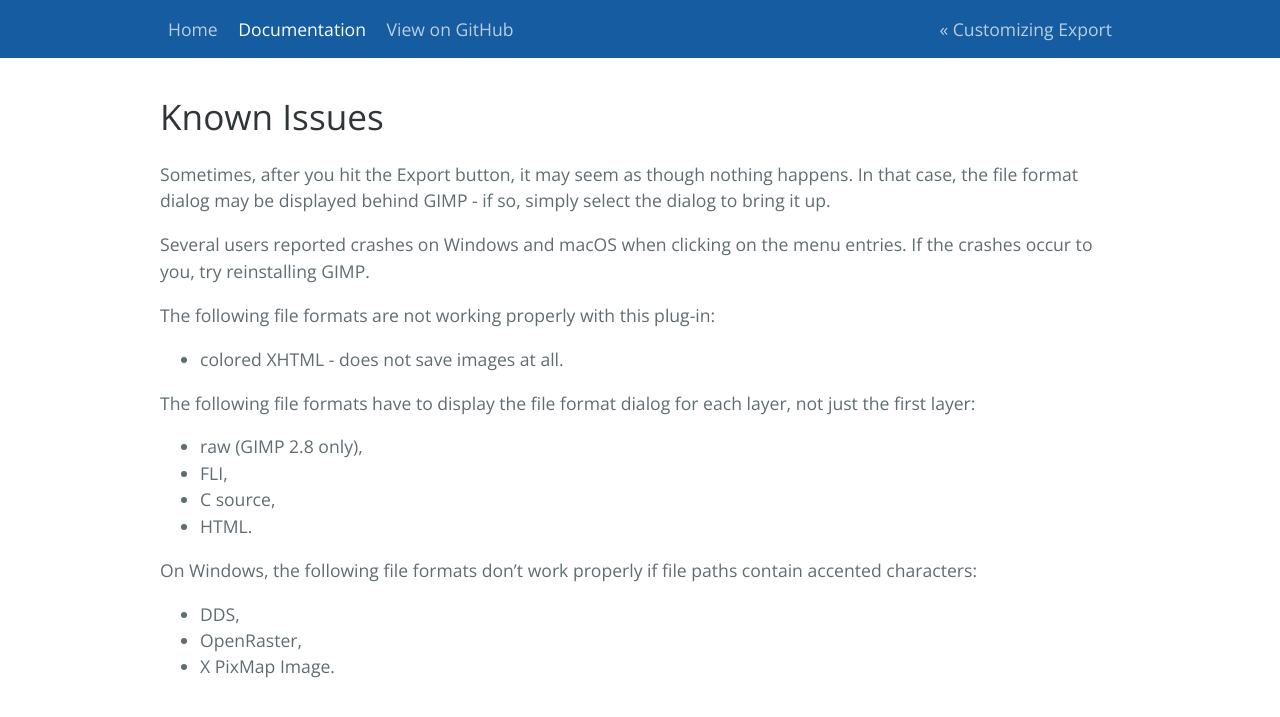
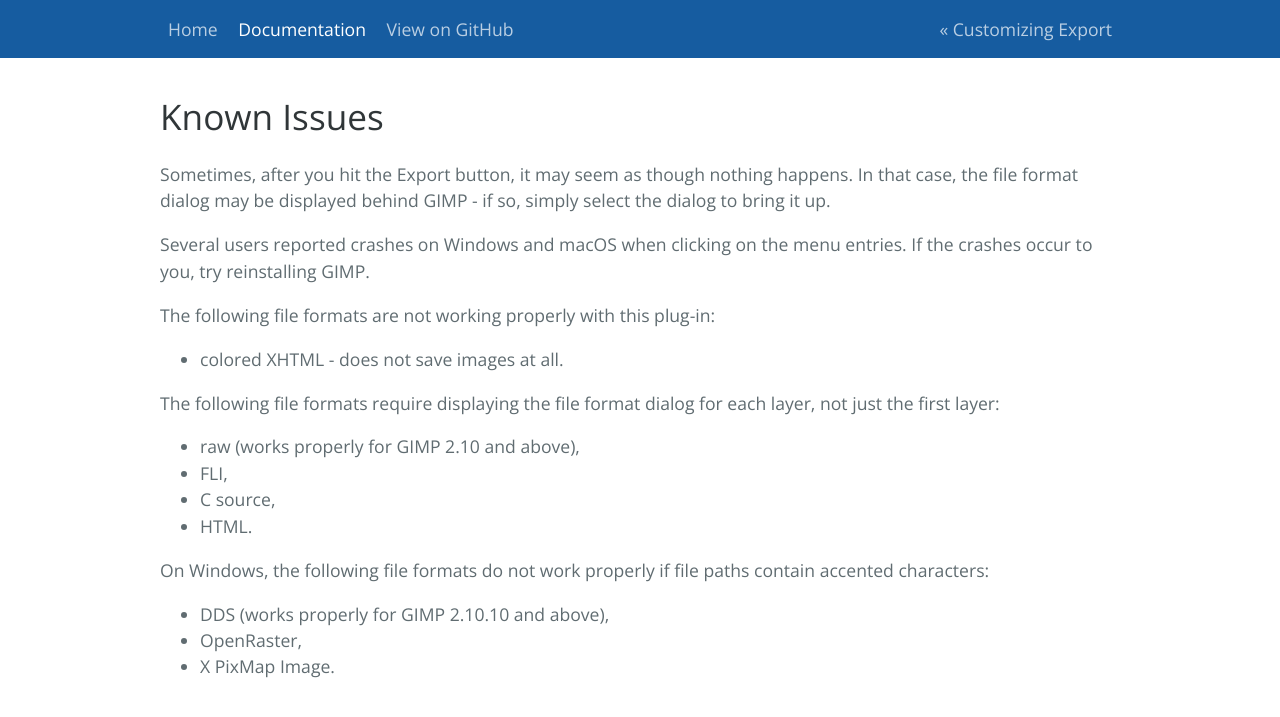
Before and after one commit to kamilburda/gimp-export-layers, a Jekyll site: the page built from dev/sections/Known-Issues.md, in a window 1280 px wide. Shown: the top 717 px of the page. Built offline with Jekyll 4.4.1, drawn with Linux system fonts in a browser that asks for light colours.

Commit message:
Update known issues

```diff
--- a/dev/sections/Known-Issues.md
+++ b/dev/sections/Known-Issues.md
@@ -16,13 +16,13 @@ If the crashes occur to you, try reinstalling GIMP.
 The following file formats are not working properly with this plug-in:
 * colored XHTML - does not save images at all.
 
-The following file formats have to display the file format dialog for each layer, not just the first layer:
-* raw (GIMP 2.8 only),
+The following file formats require displaying the file format dialog for each layer, not just the first layer:
+* raw (works properly for GIMP 2.10 and above),
 * FLI,
 * C source,
 * HTML.
 
-On Windows, the following file formats don't work properly if file paths contain accented characters:
-* DDS,
+On Windows, the following file formats do not work properly if file paths contain accented characters:
+* DDS (works properly for GIMP 2.10.10 and above),
 * OpenRaster,
 * X PixMap Image.
```
